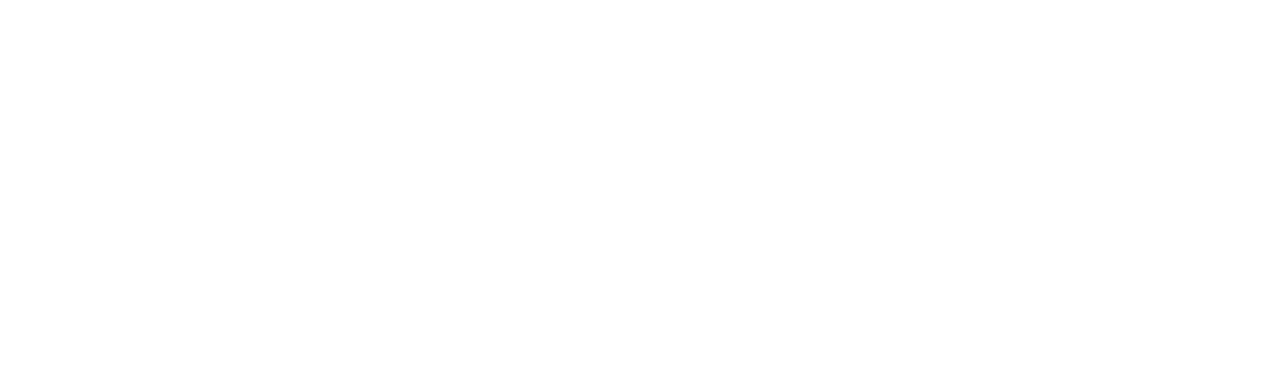
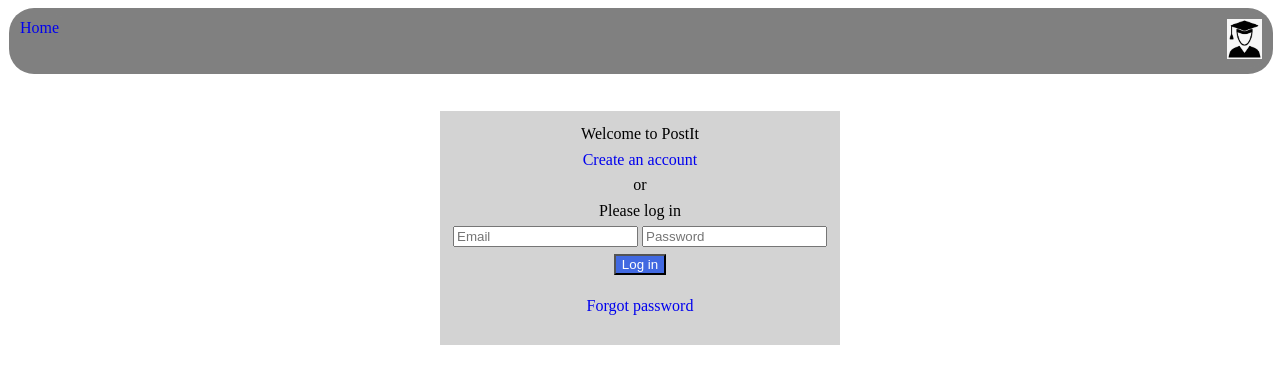
Before and after one commit to ukawaii/Homeowork-1, a plain HTML site: page Login.html in a window 1280 px wide. Drawn offline with Linux system fonts and the light colour scheme.

Commit message:
Login done

```diff
--- a/Login.html
+++ b/Login.html
@@ -3,8 +3,37 @@
 <head>
     <meta charset="UTF-8">
     <title>Title</title>
+    <link rel="stylesheet" href="styles.css"/>
 </head>
 <body>
-
+<header>
+    <nav class="nav main-nav">
+        <UL>
+            <LI>
+                <UL class="left">
+                    <li><a href="index.html">Home</a></li>
+                </UL>
+            </LI>
+            <LI>
+                <UL class="right">
+                    <li><a href="Login.html"><img class="img" src="profile.png" alt="My picture"></a></li>
+                </UL>
+            </LI>
+        </UL>
+    </nav>
+</header>
+<br>
+<br>
+<div class="main-login">
+    Welcome to PostIt<br>
+    <a class="no-underline" href="index.html">Create an account</a><br>
+    or<br>
+    Please log in<br>
+    <input class="textinput" type="text" placeholder="Email">
+    <input class="textinput" type="text" placeholder="Password">
+    <br>
+    <button class="button" type="button">Log in</button>
+    <p><a class="no-underline" href="index.html">Forgot password</a></p>
+</div>
 </body>
 </html>
--- a/styles.css
+++ b/styles.css
@@ -3,12 +3,14 @@
     align-items: stretch;
     justify-content: space-between;
     width: 100%;
-    margin: 0;
+    margin: 1px;
     padding: 0;
+    background-color: gray;
+    border-radius: 25px;
 }
 .nav li{
     display: inline-block;
-    padding: 5px;
+    margin: 5px;
 
 }
 .nav a:hover{
@@ -16,6 +18,28 @@
 }
 
 .img{
-    max-height: 50px;
-    max-width: 50px;
+    max-height: 40px;
+    max-width: 40px;
 }
+.main-login{
+    margin: auto;
+    width: 30%;
+    padding: 10px;
+    text-align: center;
+    background-color: lightgray;
+    line-height: 160%;
+}
+.nav a{
+    text-decoration: none
+}
+
+.no-underline{
+    text-decoration: none
+}
+.textinput{
+    margin-bottom: 4px;
+}
+.button{
+    background-color: royalblue;
+    color: white;
+}
```
Also changed, not shown: addPost.html (+17 -0 lines).
